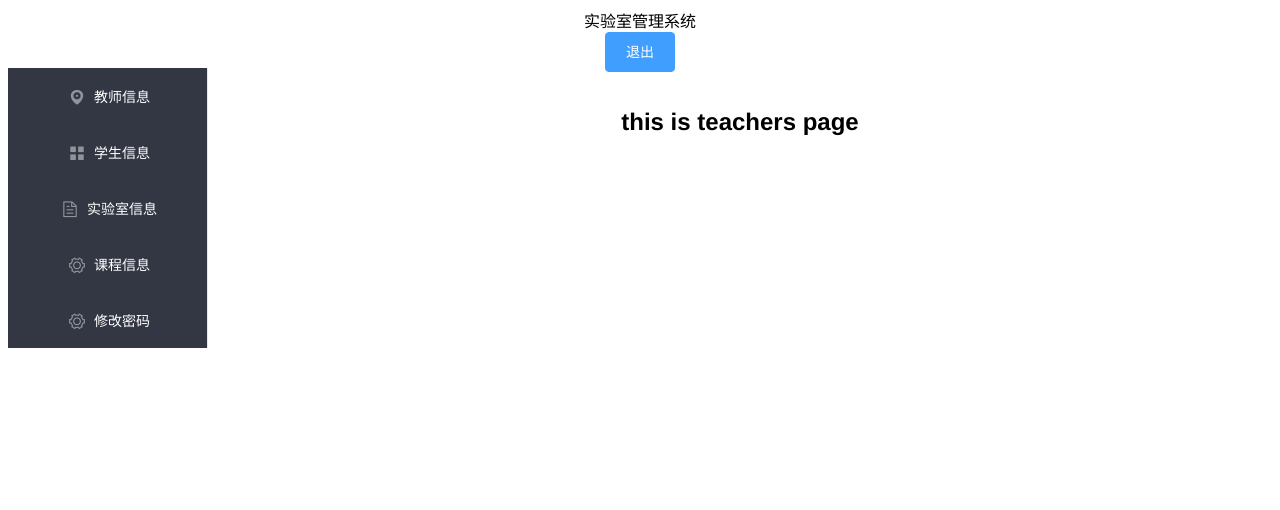
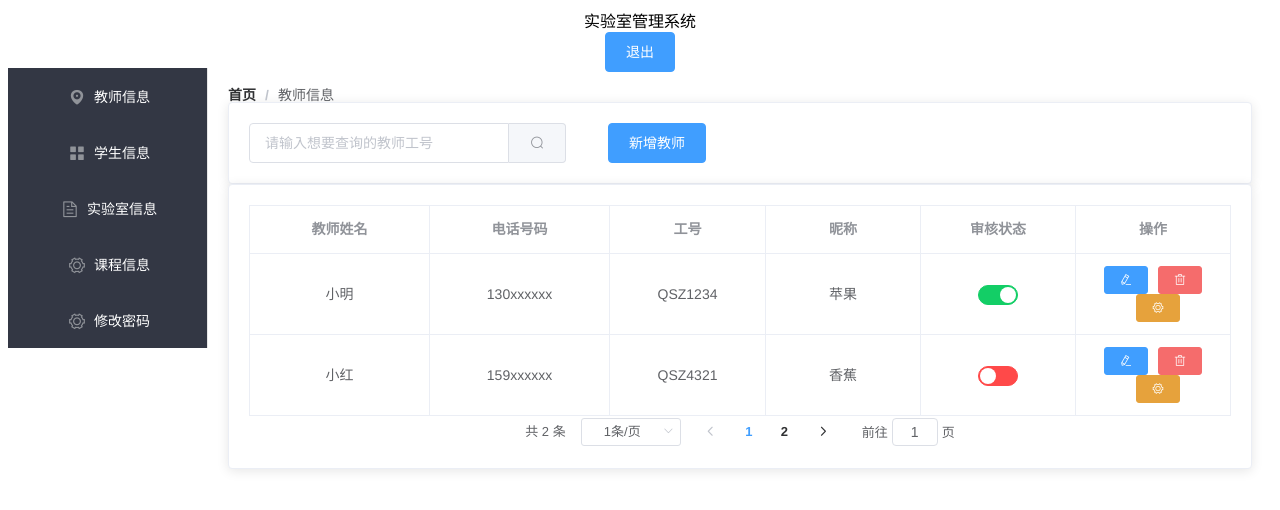
Before and after one commit to SpringZz1/lab, a Vue app: page /#/teachers in a window 1280 px wide. Shown: the top 510 px of the page. Built offline with nearby package versions, Linux system fonts and the light colour scheme; a small style sheet from the web is missing.

Commit message:
教师界面

```diff
--- a/src/components/teachers/teachers.vue
+++ b/src/components/teachers/teachers.vue
@@ -1,3 +1,143 @@
 <template>
-    <h2>this is teachers page</h2>
+<div>
+<!-- 面包屑导航 -->
+    <el-breadcrumb separator="/">
+    <el-breadcrumb-item :to="{ path: '/home' }">首页</el-breadcrumb-item>
+      <el-breadcrumb-item>教师信息</el-breadcrumb-item>
+    </el-breadcrumb>
+
+<!-- 搜索头部 -->
+    <el-card>
+        <el-row :gutter="15">
+            <el-col :span="8">
+                <div>
+                    <el-input placeholder="请输入想要查询的教师工号" v-model="input3" class="input-with-select" clearable @clear="searchVal">
+                    <el-button slot="append" icon="el-icon-search"></el-button>
+                    </el-input>
+                </div>
+            </el-col>
+            <el-col :span="4">
+                <el-button type="primary">新增教师</el-button>
+            </el-col>
+        </el-row>
+    </el-card>
+
+    <!-- 渲染数据表格 -->
+    <el-card align="center">
+     <el-table
+    :data="queryInfo"
+    border
+    style="width: 100%">
+        <el-table-column
+        prop="teacher_name"
+        label="教师姓名"
+        width="180"
+        align="center">
+        </el-table-column>
+        <el-table-column
+        prop="teacehr_phone"
+        label="电话号码"
+        width="180"
+        align="center">
+        </el-table-column>
+        <el-table-column
+        prop="teacher_work_id"
+        label="工号"
+        align="center">
+        </el-table-column>
+        <el-table-column
+        prop="teacher_nick_name"
+        label="昵称"
+        align="center">
+        </el-table-column>
+        <el-table-column
+        prop="teacher_status"
+        label="审核状态"
+        align="center">
+        <template slot-scope="scoped">
+        <el-switch
+            v-model="scoped.row.teacher_status"
+            active-color="#13ce66"
+            inactive-color="#ff4949">
+        </el-switch>
+        </template>
+        </el-table-column>
+        <el-table-column
+        prop=""
+        label="操作"
+        align="center">
+        <template>
+            <el-row>
+                    <el-tooltip class="item" effect="dark" content="修改信息" placement="top">
+                        <el-button type="primary" icon="el-icon-edit" size="mini"></el-button>
+                    </el-tooltip>
+                    <el-tooltip class="item" effect="dark" content="删除" placement="top">
+                        <el-button type="danger" icon="el-icon-delete" size="mini"></el-button>
+                    </el-tooltip>
+                    <el-tooltip class="item" effect="dark" content="分配实验室" placement="top">
+                        <el-button type="warning" icon="el-icon-setting" size="mini"></el-button>
+                    </el-tooltip>
+            </el-row>
+        </template>
+        </el-table-column>
+    </el-table>
+    <!-- 分页功能 -->
+    <el-pagination
+      @size-change="SizeChange"
+      @current-change="CurrentChange"
+      :current-page="1"
+      :page-sizes="[1,2,3,4]"
+      :page-size="100"
+      layout="total, sizes, prev, pager, next, jumper"
+      :total="total">
+    </el-pagination>
+    </el-card>
+</div>
 </template>
+
+<script>
+export default {
+    data(){
+        return{
+            // 绑定搜索框
+            input3:'',
+            // 请求教师信息参数, 这里暂时使用假数据，后续从数据库获取渲染
+            queryInfo:[{
+                teacher_name: '小明',
+                teacehr_phone: '130xxxxxx',
+                teacher_work_id: 'QSZ1234',
+                teacher_open_id: 'abc123',
+                teacher_nick_name: '苹果',
+                teacher_status : true
+            },
+            {
+                teacher_name: '小红',
+                teacehr_phone: '159xxxxxx',
+                teacher_work_id: 'QSZ4321',
+                teacher_open_id: 'abc456',
+                teacher_nick_name: '香蕉',
+                teacher_status : false
+            }],
+            // 当前数据总数
+            total :2
+        }
+    },
+    methods:{
+        searchVal(){
+
+        },
+        // 当每页数据条数发生改变的时候触发
+        SizeChange(){
+
+        },
+        // 当前页码发生变化的时候触发
+        CurrentChange(){}
+        // 请求用户列表数据
+
+    }
+}
+</script>
+
+<style>
+
+</style>
```
